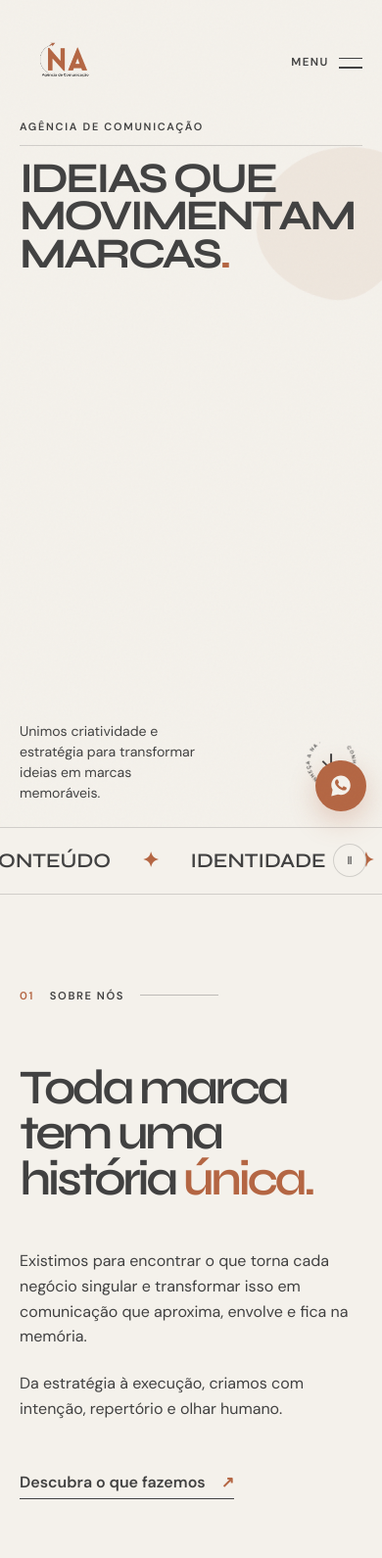
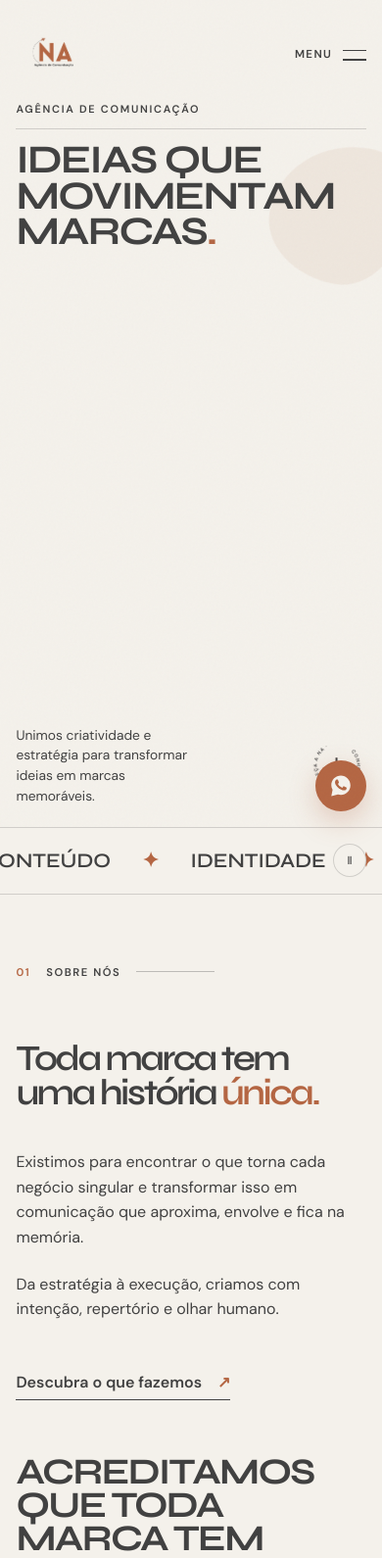
Before and after one commit to Jhony2002/na-landing-page, a website built with Vite: page index.html in a window 390 px wide. Shown: the top 1590 px of the page at 98% size. Built offline with nearby package versions, Linux system fonts and the light colour scheme.

Commit message:
Fit oversized type to common mobile viewports.
Co-authored-by: Cursor <cursoragent@cursor.com>

```diff
--- a/styles.css
+++ b/styles.css
@@ -447,12 +447,17 @@ button { color: inherit; font: inherit; }
 .text-link:hover span { transform: translate(4px, -4px); }
 .statement {
   margin-top: clamp(7rem, 16vw, 15rem);
+  width: 100%;
+  max-width: 100%;
   text-align: center;
-  font: 700 clamp(3.5rem, 9vw, 9rem)/0.82 "Syne";
-  letter-spacing: -0.08em;
+  font: 700 clamp(2.1rem, 8.2vw, 9rem)/0.88 "Syne";
+  letter-spacing: -0.06em;
   text-transform: uppercase;
+  overflow-wrap: anywhere;
+  word-break: break-word;
+  hyphens: auto;
 }
-.statement span { display: block; }
+.statement span { display: block; max-width: 100%; }
 .statement b { color: var(--terracotta); font-weight: inherit; }
 .story-line { width: 100%; margin-top: 4rem; overflow: visible; }
 .story-line path {
@@ -476,16 +481,21 @@ button { color: inherit; font: inherit; }
     animation-timeline: view();
     animation-range: cover 45% cover 62%;
   }
-  .kinetic-line {
-    animation: kinetic-left linear both;
-    animation-timeline: view();
-    animation-range: entry 0% cover 42%;
-  }
-  .kinetic-line:nth-child(even) { animation-name: kinetic-right; }
   @keyframes draw-line { to { stroke-dashoffset: 0; } }
   @keyframes dot-in { to { opacity: 1; transform: scale(1.4); } }
-  @keyframes kinetic-left { from { transform: translateX(-8vw); } to { transform: translateX(0); } }
-  @keyframes kinetic-right { from { transform: translateX(8vw); } to { transform: translateX(0); } }
+}
+
+@media (min-width: 801px) and (prefers-reduced-motion: no-preference) {
+  @supports (animation-timeline: view()) {
+    .kinetic-line {
+      animation: kinetic-left linear both;
+      animation-timeline: view();
+      animation-range: entry 0% cover 42%;
+    }
+    .kinetic-line:nth-child(even) { animation-name: kinetic-right; }
+    @keyframes kinetic-left { from { transform: translateX(-4vw); } to { transform: translateX(0); } }
+    @keyframes kinetic-right { from { transform: translateX(4vw); } to { transform: translateX(0); } }
+  }
 }
 
 .services { background: var(--dark); color: var(--paper); }
@@ -651,81 +661,120 @@ button { color: inherit; font: inherit; }
 .reveal { opacity: 0; transform: translateY(45px); transition: opacity 0.9s var(--ease), transform 0.9s var(--ease); }
 .reveal.is-visible { opacity: 1; transform: none; }
 
+/* Common mobile widths: 360 (Android), 375 (iPhone SE), 390–393 (iPhone), 412 (Pixel/Galaxy) */
 @media (max-width: 800px) {
+  :root { --pad: clamp(1rem, 4.2vw, 1.5rem); }
   .cursor { display: none; }
-  .brand { width: 96px; }
+  .brand { width: 88px; }
   .hero {
     min-height: 0;
     justify-content: flex-start;
-    padding: calc(1rem + 96px + 0.85rem) var(--pad) 1.75rem;
+    padding: calc(1rem + 88px + 0.75rem) var(--pad) 1.5rem;
   }
   .hero__eyebrow {
     margin: 0 0 0.85rem;
   }
   .hero__eyebrow span:last-child { display: none; }
   .hero__title {
-    font-size: clamp(2.55rem, 10.5vw, 4.6rem);
-    line-height: 0.88;
-    letter-spacing: -0.07em;
+    width: 100%;
+    max-width: 100%;
+    font-size: clamp(2.2rem, 9.8vw, 4.2rem);
+    line-height: 0.9;
+    letter-spacing: -0.05em;
+    overflow-wrap: anywhere;
   }
+  .hero__title .line,
+  .hero__title .line > span { max-width: 100%; }
   .hero__title .line--offset { padding-left: 0; }
   .hero__bottom {
     align-items: center;
     width: 100%;
-    margin-top: 1.35rem;
+    margin-top: 1.25rem;
     margin-left: 0;
   }
-  .hero__bottom p { max-width: min(58%, 230px); }
-  .round-link { width: 72px; height: 72px; }
+  .hero__bottom p { max-width: min(58%, 220px); }
+  .round-link { width: 68px; height: 68px; flex-shrink: 0; }
   .hero__shape {
     top: 18%;
-    width: clamp(120px, 38vw, 220px);
+    width: clamp(110px, 34vw, 200px);
     opacity: 0.08;
   }
   .about__grid, .services__heading, .process__intro { grid-template-columns: 1fr; }
-  .about__grid, .services__heading { gap: 3rem; }
-  .statement { text-align: left; }
-  .services__heading { margin-bottom: 4rem; }
+  .about__grid, .services__heading { gap: 2.5rem; }
+  .display {
+    font-size: clamp(2.35rem, 9vw, 4.5rem);
+    line-height: 0.95;
+    overflow-wrap: anywhere;
+  }
+  .statement {
+    margin-top: 4.5rem;
+    text-align: left;
+    font-size: clamp(2rem, 9.2vw, 3.4rem);
+    line-height: 0.92;
+    letter-spacing: -0.045em;
+  }
+  .contact h2 {
+    font-size: clamp(2.4rem, 10vw, 5rem);
+    overflow-wrap: anywhere;
+  }
+  .services__heading { margin-bottom: 3.5rem; }
   .service button { grid-template-columns: 38px 1fr auto; }
   .service__icon { width: 36px; height: 36px; }
   .service__content p { margin-left: 38px; }
   .work__top { display: block; }
   .work__top p { margin: -2rem 0 4rem; }
-  .projects { grid-template-columns: 1fr; gap: 5rem; }
+  .projects { grid-template-columns: 1fr; gap: 4rem; }
   .project--large { grid-column: auto; width: 100%; }
   .project:nth-child(3) { margin-top: 0; }
   .project__meta { display: block; }
   .project__meta span { display: block; margin-top: 0.5rem; }
   .steps { grid-template-columns: 1fr 1fr; }
   .footer { grid-template-columns: 1fr 1fr; }
-  .footer__brand { grid-column: 1 / -1; margin-bottom: 2rem; }
+  .footer__brand {
+    grid-column: 1 / -1;
+    margin-bottom: 2rem;
+    font-size: clamp(3rem, 16vw, 5.5rem);
+  }
+  .section { padding: clamp(4.5rem, 10vw, 7rem) var(--pad); }
 }
 
-@media (max-width: 480px) {
-  .brand { width: 96px; }
+@media (max-width: 390px) {
+  .brand { width: 80px; }
   .loader__logo,
-  .loader__progress { width: min(78vw, 280px); }
-  .menu__links a { font-size: 2.6rem; }
-  .menu__links span { width: 2rem; }
+  .loader__progress { width: min(76vw, 260px); }
+  .menu__links a { font-size: clamp(2rem, 9vw, 2.5rem); }
+  .menu__links span { width: 1.75rem; }
   .menu__footer { flex-direction: column; gap: 0.6rem; }
   .hero {
-    padding: calc(0.85rem + 96px + 0.75rem) var(--pad) 1.5rem;
+    padding: calc(0.85rem + 80px + 0.65rem) var(--pad) 1.35rem;
   }
   .hero__title {
-    font-size: clamp(2.35rem, 11.2vw, 3rem);
-    letter-spacing: -0.06em;
+    font-size: clamp(2.05rem, 10.4vw, 2.75rem);
+    letter-spacing: -0.04em;
   }
-  .hero__bottom { gap: 0.75rem; margin-top: 1.1rem; }
-  .hero__bottom p { max-width: min(56%, 190px); font-size: 0.88rem; }
-  .round-link { width: 64px; height: 64px; }
-  .display { font-size: 3.1rem; }
-  .statement { font-size: 3.15rem; }
-  .service__name { font-size: 1.35rem; }
+  .hero__bottom { gap: 0.65rem; margin-top: 1rem; }
+  .hero__bottom p { max-width: min(55%, 180px); font-size: 0.86rem; }
+  .round-link { width: 60px; height: 60px; }
+  .display { font-size: clamp(2.05rem, 9.5vw, 2.9rem); }
+  .statement {
+    margin-top: 3.5rem;
+    font-size: clamp(1.85rem, 9.6vw, 2.55rem);
+  }
+  .contact h2 { font-size: clamp(2.15rem, 10.5vw, 3.1rem); }
+  .service__name { font-size: clamp(1.15rem, 5.2vw, 1.35rem); }
   .steps { grid-template-columns: 1fr; }
-  .steps li { min-height: 230px; }
-  .steps h3 { margin-top: 4rem; }
+  .steps li { min-height: 220px; }
+  .steps h3 { margin-top: 3.5rem; }
   .footer { grid-template-columns: 1fr; }
   .footer__brand, .footer small { grid-column: auto; }
+}
+
+@media (max-width: 360px) {
+  :root { --pad: 0.9rem; }
+  .hero__title { font-size: clamp(1.9rem, 10vw, 2.4rem); }
+  .statement { font-size: clamp(1.7rem, 9.2vw, 2.25rem); }
+  .display { font-size: clamp(1.9rem, 9vw, 2.5rem); }
+  .contact h2 { font-size: clamp(2rem, 10vw, 2.7rem); }
 }
 
 @media (max-width: 800px) and (min-height: 720px) {
```
